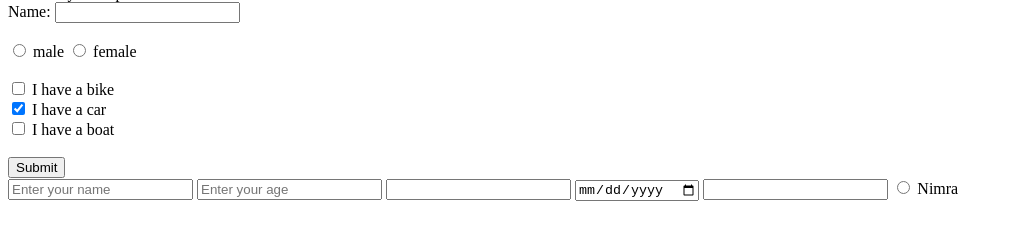
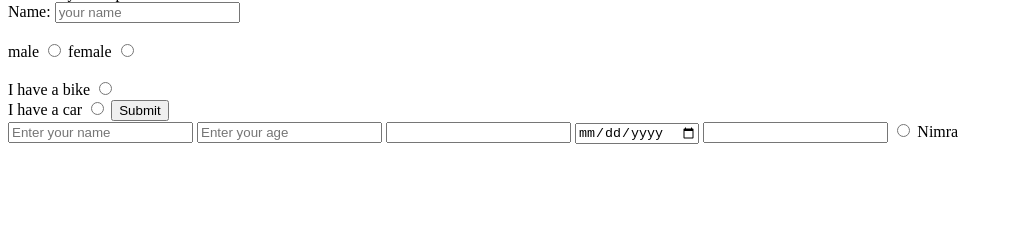
Before and after one commit to Nimraedu/day3, a plain HTML site: page index.html in a window 1280 px wide. Shown: the part 416-656 px from the top of the page, without its empty margins (0-1013 px from the left). Drawn offline with Linux system fonts and the light colour scheme.

Commit message:
Update index.html

```diff
--- a/index.html
+++ b/index.html
@@ -18,12 +18,15 @@
     <form>
 
         <label for="name">Name:</label>
-        <input type="text" id="name" name="name"><br><br>
-        <input type="radio" name="gender"> male
-        <input  type="radio" name="female"> female <br><br>
-        <input type="checkbox" name="vehicle1" value="Bike"> I have a bike<br>
-        <input type="checkbox" name="vehicle2" value="Car" checked> I have a car<br>
-        <input type="checkbox" name="vehicle3" value="Boat"> I have a boat<br><br>
+        <input type="text" id="name" name="name" placeholder="your name"><br><br>
+        <label for="gender">male</label>
+        <input type="radio" name="gender">
+        <label for="gender">female</label>
+        <input  type="radio" name="female"> <br><br>
+        <label for="vehicle1">I have a bike</label>
+        <input type="radio" name="vehicle1"> <br>
+        <label for="vehicle2">I have a car</label>
+        <input type="radio" name="vehicle2" <br>
         <input type="submit" value="Submit">
 
 
```
